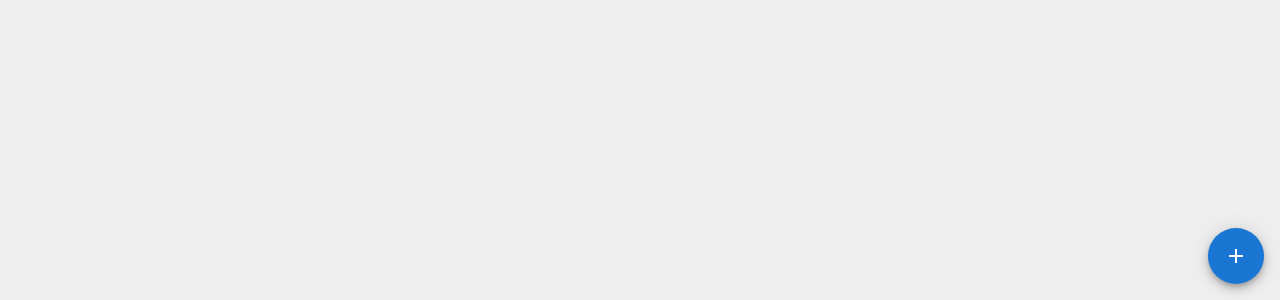
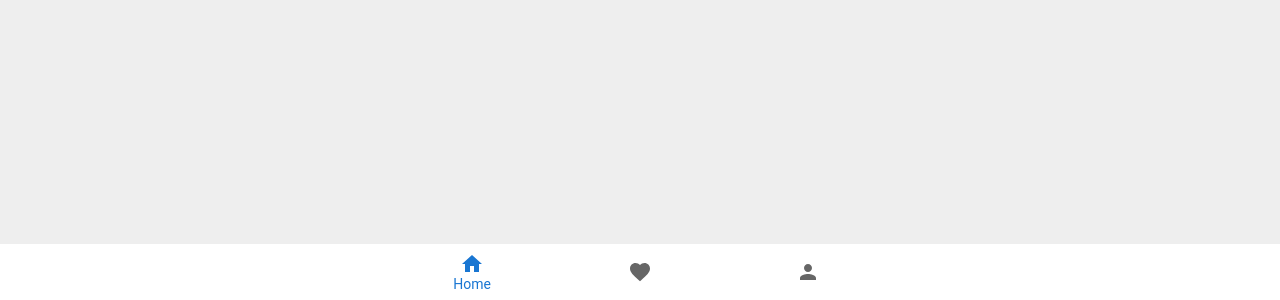
Before and after one commit to Aaron-KASONGO/react-mui-demo, a React (Create React App) app in the folder react-mui-demo/: page / in a window 1280 px wide. Shown: the part 500-800 px from the top of the page. Built offline with nearby package versions, Linux system fonts and the light colour scheme.

Commit message:
BottomNaviation implementation

```diff
--- a/react-mui-demo/src/App.css
+++ b/react-mui-demo/src/App.css
@@ -1,9 +1,5 @@
 body {
   background-color: #eeeeee;
-}
-
-.App {
-  margin: 3rem;
 }
 
 .App-logo {
--- a/react-mui-demo/src/App.js
+++ b/react-mui-demo/src/App.js
@@ -2,6 +2,7 @@
 import { MuiLayout } from './components/layouts/MuiLayout';
 import { MuiAccordion } from './components/MuiAccordion';
 import { MuiAutocomplete } from './components/MuiAutocomplete';
+import { MuiBottomNavigation } from './components/MuiBottomNavigation';
 import MuiButton from './components/MuiButton';
 import { MuiCard } from './components/MuiCard';
 import { MuiDrawer } from './components/MuiDrawer';
@@ -30,7 +31,8 @@
       {/* <MuiImageLIst /> */}
       {/* <MuiNavBar /> */}
       {/* <MuiDrawer /> */}
-      <MuiSpeedDial />
+      {/* <MuiSpeedDial /> */}
+      <MuiBottomNavigation />
     </div>
   );
 }
--- /dev/null
+++ b/react-mui-demo/src/components/MuiBottomNavigation.js
@@ -0,0 +1,22 @@
+import { BottomNavigation, BottomNavigationAction } from "@mui/material";
+import { useState } from "react";
+
+import HomeIcon from '@mui/icons-material/Home';
+import FavoriteIcon from '@mui/icons-material/Favorite';
+import PersonIcon from '@mui/icons-material/Person';
+
+
+export const MuiBottomNavigation = () => {
+    const [value, setValue] = useState(0);
+  return (
+    <BottomNavigation
+    sx={{ width: '100%', position: 'absolute', bottom: 0 }}
+    value={value}
+    onChange={(event, newValue) => setValue(newValue)}
+    >
+        <BottomNavigationAction label="Home" icon={<HomeIcon />} />
+        <BottomNavigationAction label="Favorite" icon={<FavoriteIcon />} />
+        <BottomNavigationAction label="Person" icon={<PersonIcon />} />
+    </BottomNavigation>
+  )
+}
```
